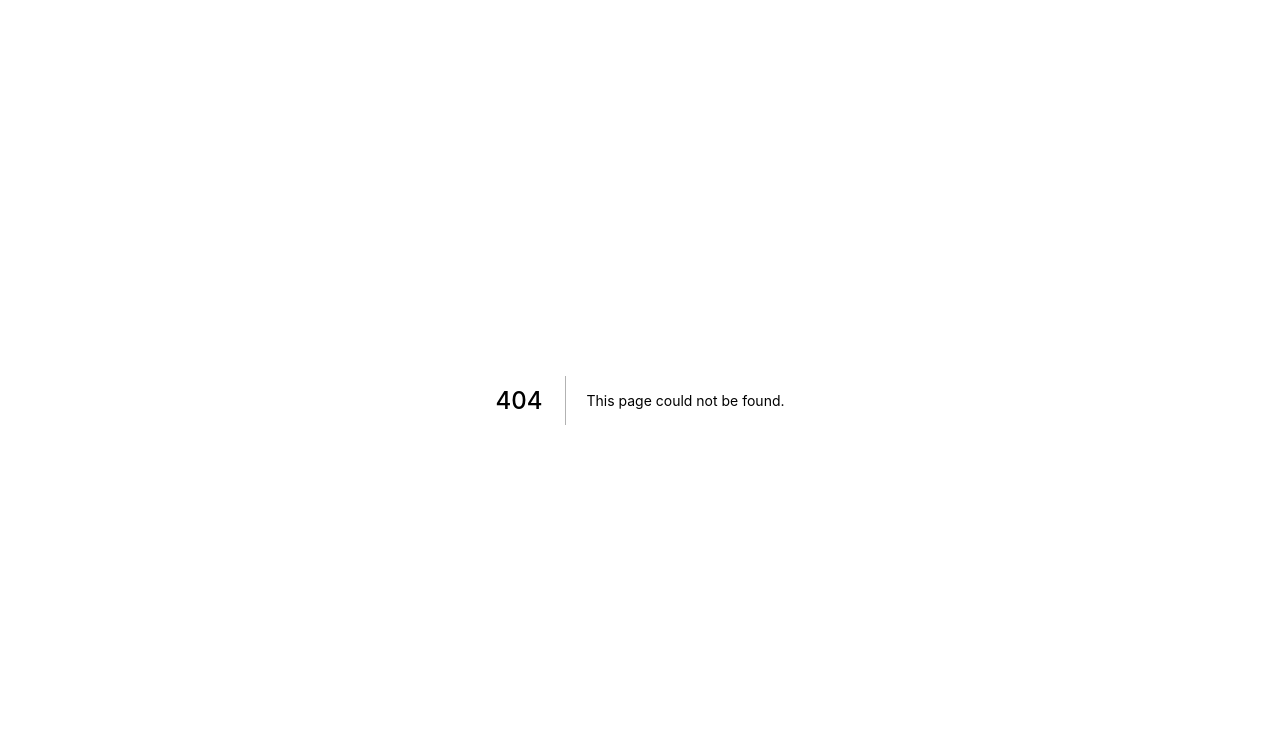
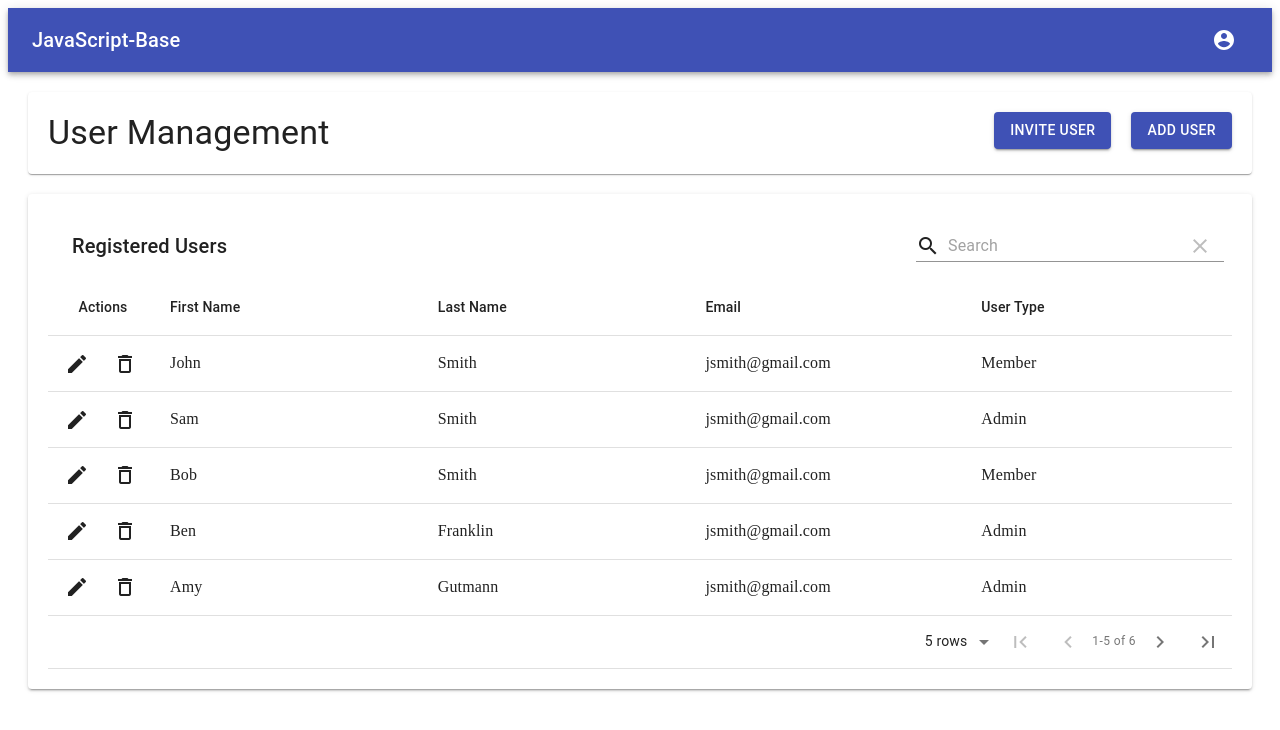
Before and after one commit to hack4impact-upenn/javascript-base, a Next.js app: page /admin in a window 1280 px wide. Before the commit this address had no page. Shown: the top 730 px of the page. Built offline with nearby package versions, Linux system fonts and the light colour scheme.

Commit message:
Finished skeleton, still need to create add user/invite user feature

```diff
--- /dev/null
+++ b/components/Banner.js
@@ -0,0 +1,31 @@
+import React, { Component } from "react";
+import { Button, Grid, Typography, Paper } from "@material-ui/core";
+
+const style = { Paper: { padding: 20, margin: 20 } };
+
+const Banner = props => (
+  <Paper style={style.Paper}>
+    <Grid container>
+      <Grid item sm>
+        <Typography variant="h4">User Management</Typography>
+      </Grid>
+      <Grid item sm>
+        <div style={{ textAlign: "right" }}>
+          <Button
+            variant="contained"
+            color="primary"
+            size="medium"
+            style={{ marginRight: 20 }}
+          >
+            Invite User
+          </Button>
+          <Button variant="contained" color="primary" size="medium">
+            Add User
+          </Button>
+        </div>
+      </Grid>
+    </Grid>
+  </Paper>
+);
+
+export default Banner;
--- /dev/null
+++ b/components/Layout.js
@@ -0,0 +1,14 @@
+import Head from "next/head";
+import Navbar from "./Navbar";
+
+const Layout = props => (
+  <div>
+    <Head>
+      <title>Admin Dashboard</title>
+    </Head>
+    <Navbar />
+    <div className="container">{props.children}</div>
+  </div>
+);
+
+export default Layout;
--- /dev/null
+++ b/components/Navbar.js
@@ -0,0 +1,81 @@
+import React from "react";
+import { makeStyles } from "@material-ui/core/styles";
+import AppBar from "@material-ui/core/AppBar";
+import Toolbar from "@material-ui/core/Toolbar";
+import Typography from "@material-ui/core/Typography";
+import IconButton from "@material-ui/core/IconButton";
+import MenuIcon from "@material-ui/icons/Menu";
+import AccountCircle from "@material-ui/icons/AccountCircle";
+import Switch from "@material-ui/core/Switch";
+import FormControlLabel from "@material-ui/core/FormControlLabel";
+import FormGroup from "@material-ui/core/FormGroup";
+import MenuItem from "@material-ui/core/MenuItem";
+import Menu from "@material-ui/core/Menu";
+
+const useStyles = makeStyles(theme => ({
+  root: {
+    flexGrow: 1
+  },
+  menuButton: {
+    marginRight: theme.spacing(2)
+  },
+  title: {
+    flexGrow: 1
+  }
+}));
+
+export default function MenuAppBar() {
+  const classes = useStyles();
+  const [anchorEl, setAnchorEl] = React.useState(null);
+  const open = Boolean(anchorEl);
+
+  const handleMenu = event => {
+    setAnchorEl(event.currentTarget);
+  };
+
+  const handleClose = () => {
+    setAnchorEl(null);
+  };
+
+  return (
+    <div className={classes.root}>
+      <AppBar position="static">
+        <Toolbar>
+          <Typography variant="h6" className={classes.title}>
+            JavaScript-Base
+          </Typography>
+
+          <div style={{ textAlign: "right" }}>
+            <IconButton
+              aria-label="account of current user"
+              aria-controls="menu-appbar"
+              aria-haspopup="true"
+              onClick={handleMenu}
+              color="inherit"
+            >
+              <AccountCircle />
+            </IconButton>
+            <Menu
+              id="menu-appbar"
+              anchorEl={anchorEl}
+              anchorOrigin={{
+                vertical: "top",
+                horizontal: "right"
+              }}
+              keepMounted
+              transformOrigin={{
+                vertical: "top",
+                horizontal: "right"
+              }}
+              open={open}
+              onClose={handleClose}
+            >
+              <MenuItem onClick={handleClose}>Profile</MenuItem>
+              <MenuItem onClick={handleClose}>My account</MenuItem>
+            </Menu>
+          </div>
+        </Toolbar>
+      </AppBar>
+    </div>
+  );
+}
--- /dev/null
+++ b/components/Usertable.js
@@ -0,0 +1,90 @@
+import React from "react";
+import MaterialTable from "material-table";
+
+export default function MaterialTableDemo() {
+  const [state, setState] = React.useState({
+    columns: [
+      { title: "First Name", field: "first_name" },
+      { title: "Last Name", field: "last_name" },
+      { title: "Email", field: "email" },
+      {
+        title: "User Type",
+        field: "userType",
+        lookup: { 0: "Admin", 1: "Member" }
+      }
+    ],
+    data: [
+      {
+        first_name: "John",
+        last_name: "Smith",
+        email: "jsmith@gmail.com",
+        userType: 1
+      },
+      {
+        first_name: "Sam",
+        last_name: "Smith",
+        email: "jsmith@gmail.com",
+        userType: 0
+      },
+      {
+        first_name: "Bob",
+        last_name: "Smith",
+        email: "jsmith@gmail.com",
+        userType: 1
+      },
+      {
+        first_name: "Ben",
+        last_name: "Franklin",
+        email: "jsmith@gmail.com",
+        userType: 0
+      },
+      {
+        first_name: "Amy",
+        last_name: "Gutmann",
+        email: "jsmith@gmail.com",
+        userType: 0
+      },
+      {
+        first_name: "Rajiv",
+        last_name: "Gandhi",
+        email: "jsmith@gmail.com",
+        userType: 1
+      }
+    ]
+  });
+
+  return (
+    <div>
+      <link
+        rel="stylesheet"
+        href="https://fonts.googleapis.com/icon?family=Material+Icons"
+      />
+      <MaterialTable
+        title="Registered Users"
+        columns={state.columns}
+        style={{ padding: 20, margin: 20 }}
+        data={state.data}
+        editable={{
+          onRowUpdate: (newData, oldData) =>
+            new Promise(resolve => {
+              setTimeout(() => {
+                resolve();
+                const data = [...state.data];
+                data[data.indexOf(oldData)] = newData;
+                setState({ ...state, data });
+              }, 600);
+            }),
+          onRowDelete: oldData =>
+            new Promise(resolve => {
+              setTimeout(() => {
+                resolve();
+                const data = [...state.data];
+                data.splice(data.indexOf(oldData), 1);
+                setState({ ...state, data });
+              }, 600);
+            })
+        }}
+      />
+    </div>
+  );
+}
--- /dev/null
+++ b/pages/admin.js
@@ -0,0 +1,20 @@
+import React, { Component } from "react";
+import Layout from "../components/Layout";
+import Banner from "../components/Banner";
+import Usertable from "../components/Usertable";
+import { Grid, Paper } from "@material-ui/core";
+
+class Home extends Component {
+  render() {
+    return (
+      <Layout>
+        <Banner />
+        <Grid item xs={12}>
+          <Usertable />
+        </Grid>
+      </Layout>
+    );
+  }
+}
+
+export default Home;
--- a/pages/home.js
+++ b/pages/home.js
@@ -1,10 +1,13 @@
 import React, { Component } from "react";
+import Button from "@material-ui/core/Button";
 
 class Home extends Component {
   render() {
     return (
       <div>
-        <h1>Hello hhh!!!</h1>
+        <Button variant="contained" color="primary">
+          Hello World
+        </Button>
       </div>
     );
   }
--- a/pages/index.js
+++ b/pages/index.js
@@ -1,5 +1,4 @@
 import React, { Component } from "react";
-import Home from "./home";
 import Link from "next/link";
 
 const PostLink = props => (
@@ -13,6 +12,9 @@ const PostLink = props => (
 const App = () => (
   <div>
     <ul>
+      <li>
+        <Link href="/admin">Admin</Link>
+      </li>
       <PostLink title="hello world"></PostLink>
       <PostLink title="title1"></PostLink>
       <PostLink title="title2"></PostLink>
```
Also changed, not shown: package.json (+7 -3 lines), 1 other file (tests, documents, lock files or other folders).
